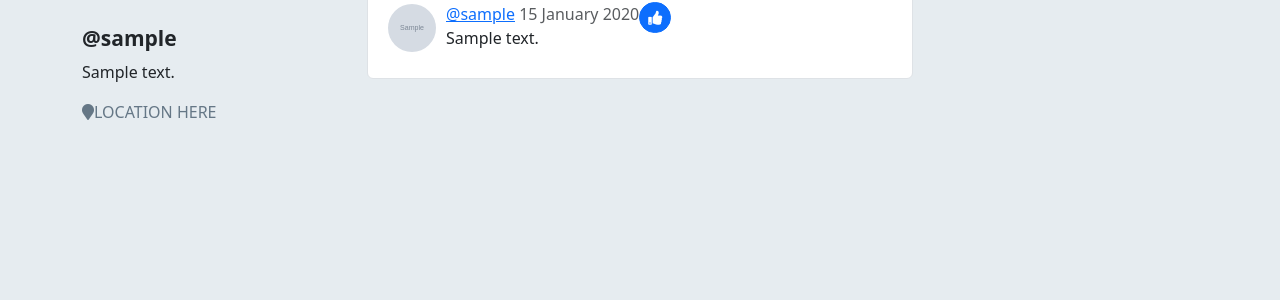
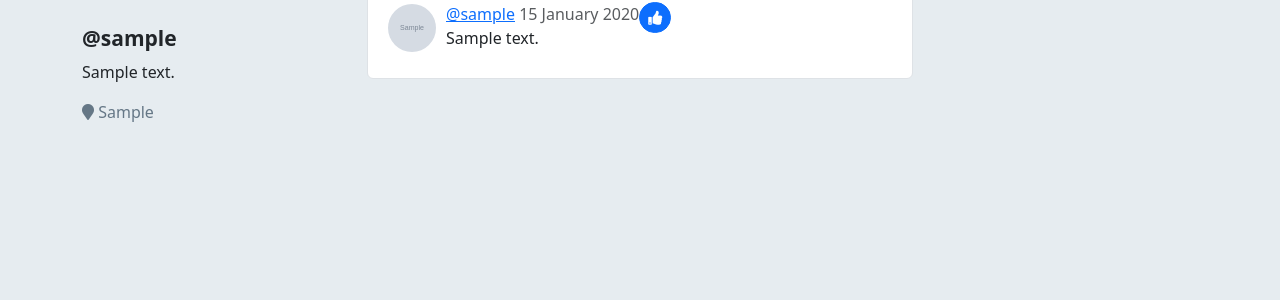
Before and after one commit to MackingMark83/Twitter-Clone, a Flask app: page /users/1 in a window 1280 px wide. Shown: the part 488-788 px from the top of the page. Run offline with Flask 2, Linux system fonts and the light colour scheme; tables that the repository leaves empty hold one stand-in row (values such as "Sample post"); grey boxes marked "Sample" are stand-in pictures; some libraries are stand-ins or nearby versions.

Commit message:
new changes

```diff
--- a/warbler/templates/users/detail.html
+++ b/warbler/templates/users/detail.html
@@ -61,7 +61,7 @@
   <div class="col-sm-3">
     <h4 id="sidebar-username">@{{ user.username }}</h4>
     <p>{{ user.bio }}</p>
-    <p class="user-location"><span class="fa fa-map-marker"></span>LOCATION HERE</p>
+    <p class="user-location"><span class="fa fa-map-marker"></span> {{ user.location }}</p>
   </div>
 
   {% block user_details %}
```
